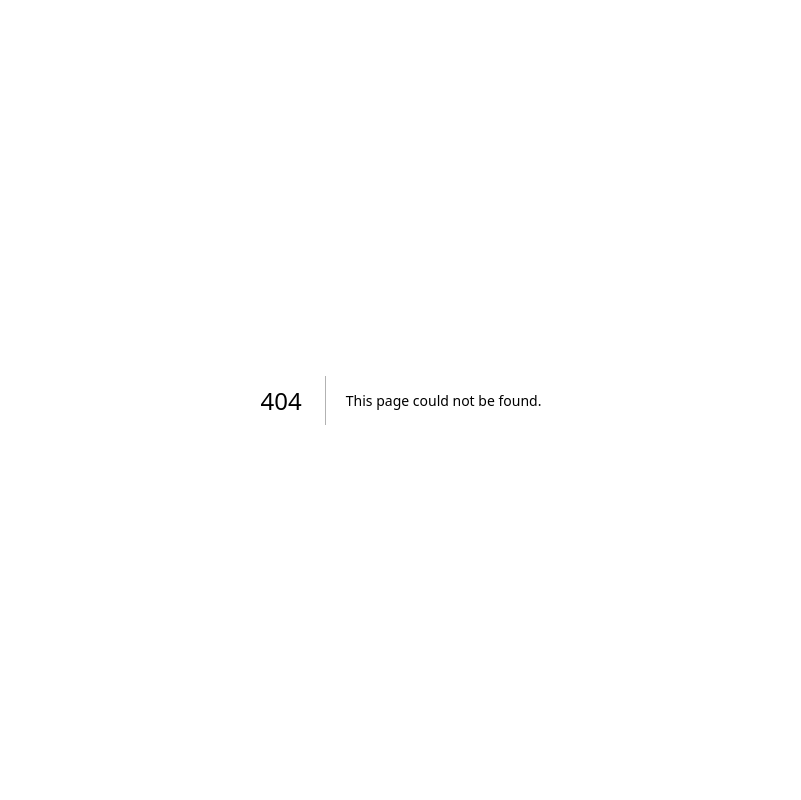
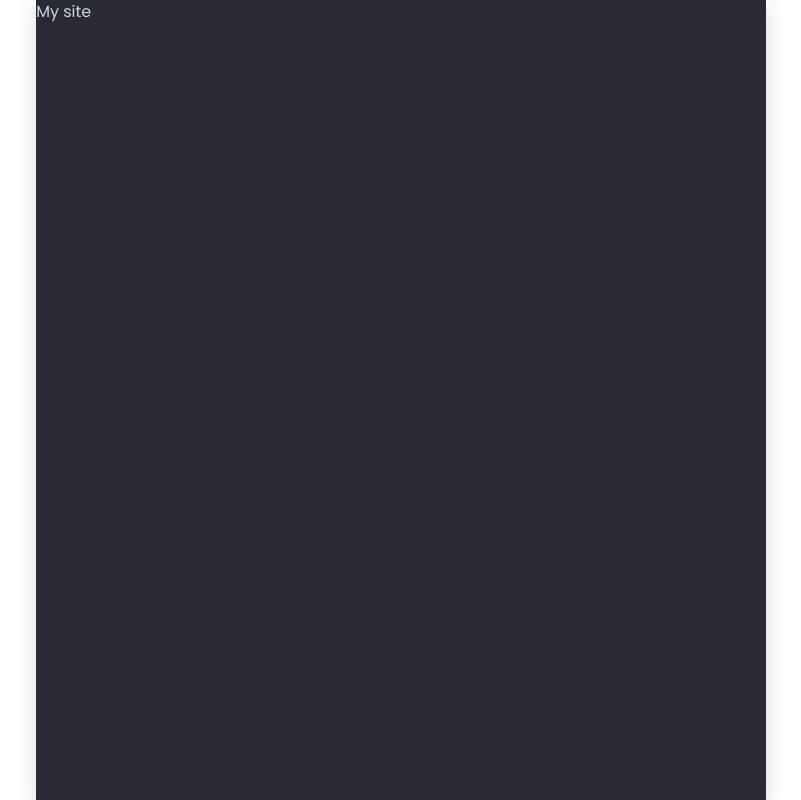
Before and after one commit to vondersam/TodoApp, a Next.js app: page /demo2 in a window 1280 px wide. Before the commit this address had no page. Shown: the whole page, without its empty margins (239-1040 px from the left). Built offline with nearby package versions, Linux system fonts and the light colour scheme.

Commit message:
Start HOC to pass theme state.

```diff
--- /dev/null
+++ b/pages/demo2.js
@@ -0,0 +1,31 @@
+import { useState } from 'react';
+
+const App = ({ darkTheme, toggleTheme }) => {
+  return (
+    <div
+      className="container"
+      data-theme={darkTheme ? 'dark' : 'light'}
+      onClick={toggleTheme}
+    >
+      My site
+    </div>
+  );
+};
+
+const withTheme = (Component) => {
+  function Func(props) {
+    const [darkTheme, setDarkTheme] = useState(true);
+    return (
+      <Component
+        {...props}
+        darkTheme={darkTheme}
+        toggleTheme={() => {
+          setDarkTheme(!darkTheme);
+        }}
+      />
+    );
+  }
+  return Func;
+};
+
+export default withTheme(App);
```
